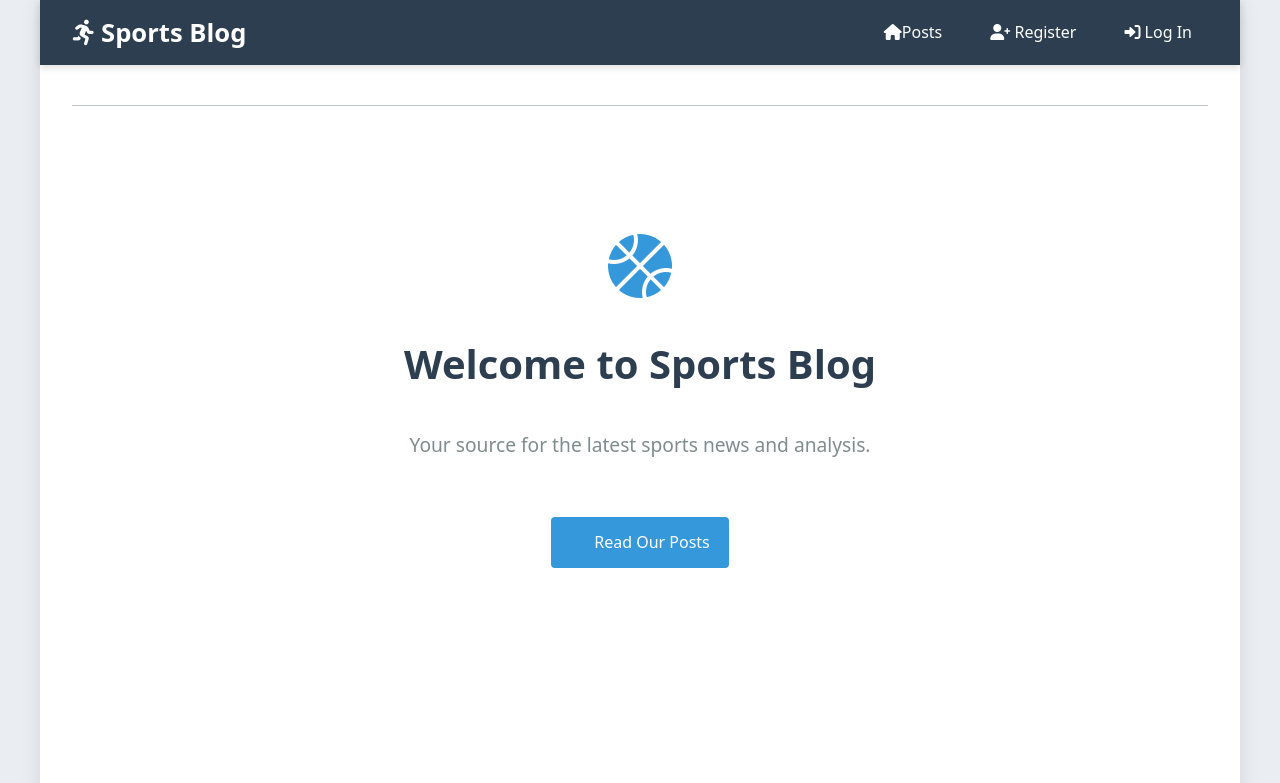
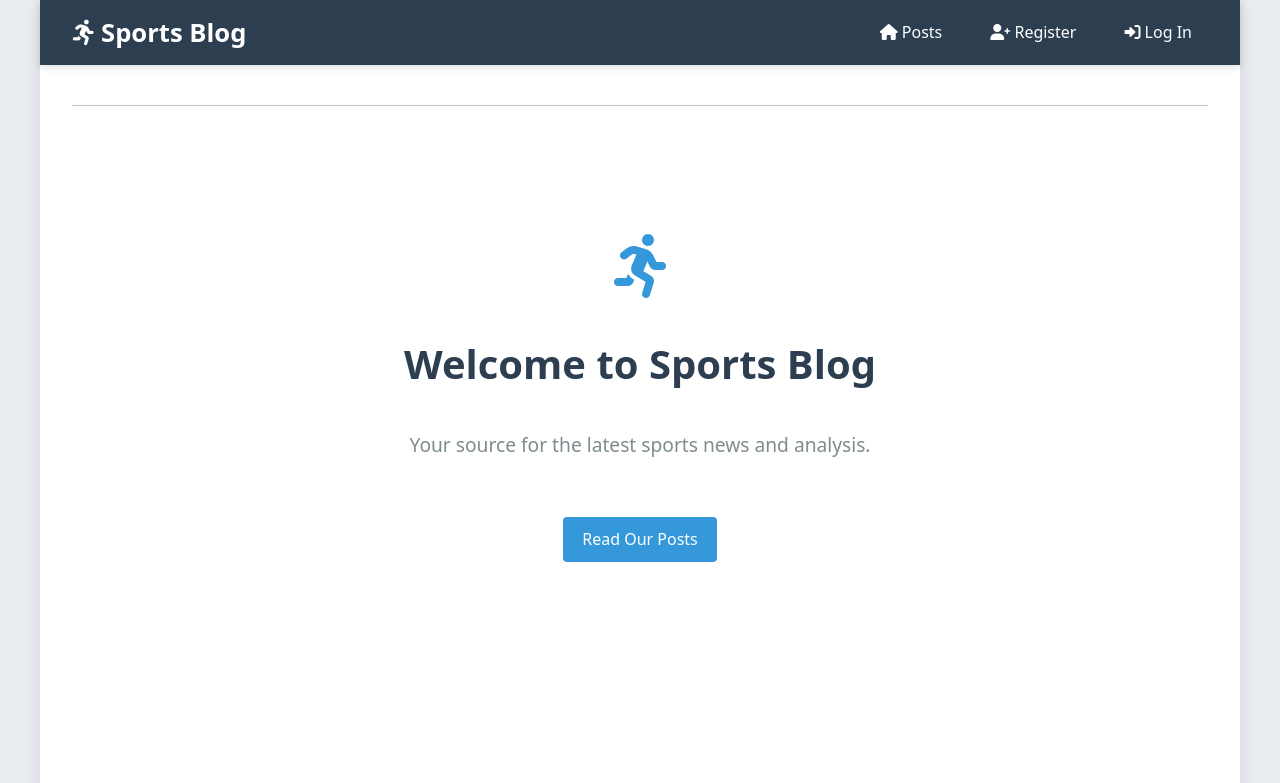
Before and after one commit to olivrrcode/sports-blog, a Flask app: page / in a window 1280 px wide. Shown: the top 783 px of the page. Run offline with Flask 3, Linux system fonts and the light colour scheme.

Commit message:
made changes

```diff
--- a/sports_blog/templates/base.html
+++ b/sports_blog/templates/base.html
@@ -16,7 +16,7 @@
         Blog</a></h1>
     <ul>
       <li>
-        <a href="{{ url_for('blog.index') }}"><i class="fas fa-home"></i>Posts</a>
+        <a href="{{ url_for('blog.index') }}"><i class="fas fa-home"></i> Posts</a>
       </li>
       {% if g.user %}
       <li>
--- a/sports_blog/templates/home/index.html
+++ b/sports_blog/templates/home/index.html
@@ -1,14 +1,11 @@
-{% extends 'base.html' %}
-
-{% block content %}
+{% extends 'base.html' %} {% block content %}
 
 <div class="content">
   <section class="welcome-section">
-        <i class="fas fa-basketball-ball fa-4x"></i>
+    <i class="fas fa-running fa-4x"></i>
     <h1>Welcome to Sports Blog</h1>
     <p>Your source for the latest sports news and analysis.</p>
     <a href="{{ url_for('blog.index') }}" class="action">
-            <i class="fas fa-newspaper"></i>
       <span>Read Our Posts</span>
     </a>
   </section>
```
Lines whose indentation alone changed are shown as unchanged.
